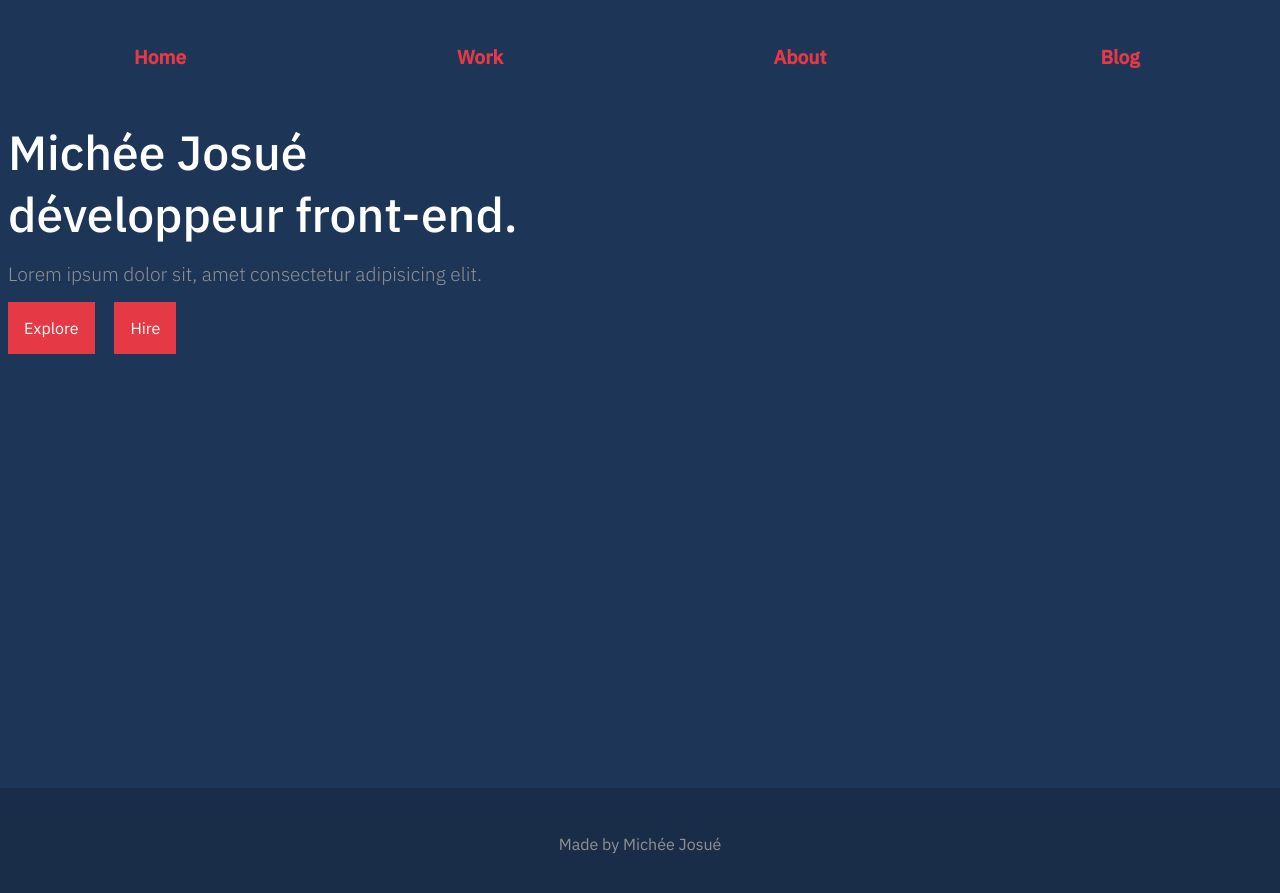
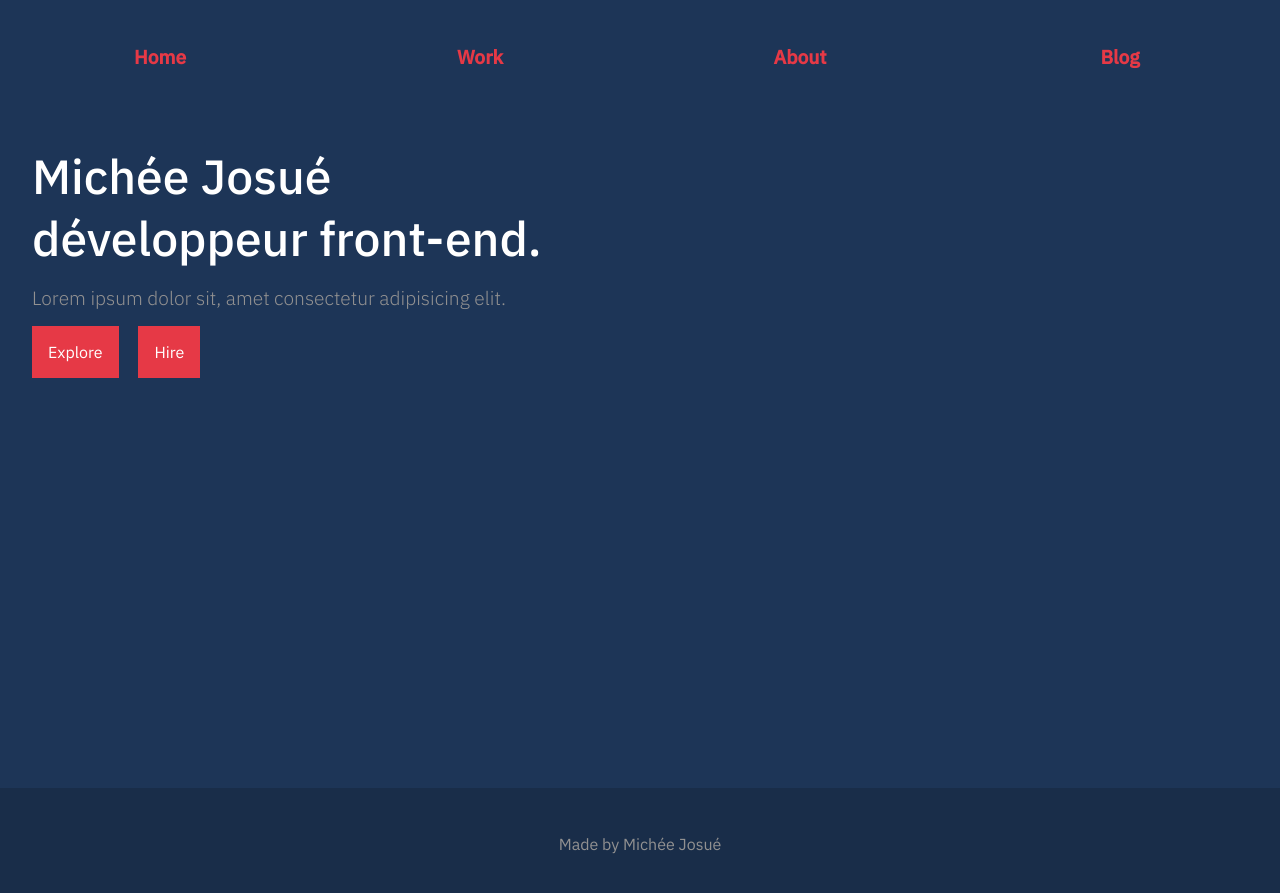
Before and after one commit to yoshua70/portfolio, a Jekyll site: the page built from index.html, in a window 1280 px wide. Shown: the top 893 px of the page. Built offline with Jekyll 4.4.1, drawn with Linux system fonts in a browser that asks for light colours.

Commit message:
Minor change to home page design

```diff
--- a/assets/css/style.css
+++ b/assets/css/style.css
@@ -48,7 +48,7 @@ body {
 
 .main {
   z-index: 0;
-  padding: 0.5rem;
+  padding: 2rem;
   grid-column: 1/7;
   grid-row: 2/8;
   color: #fff;
```
